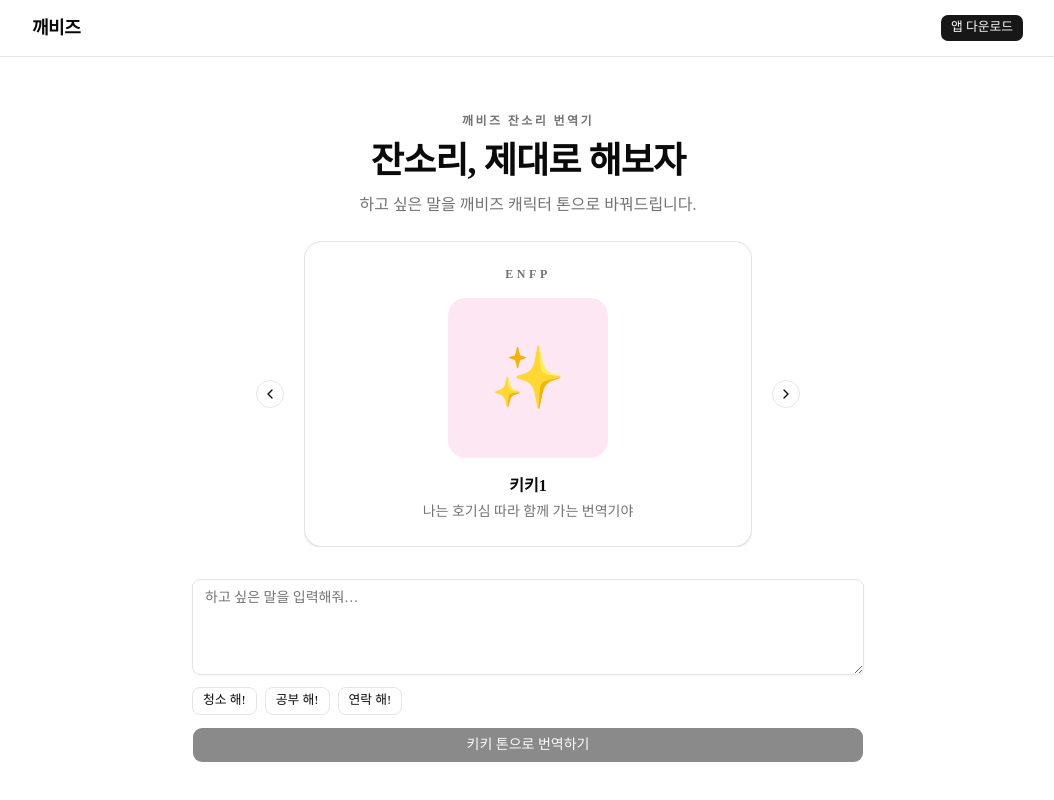
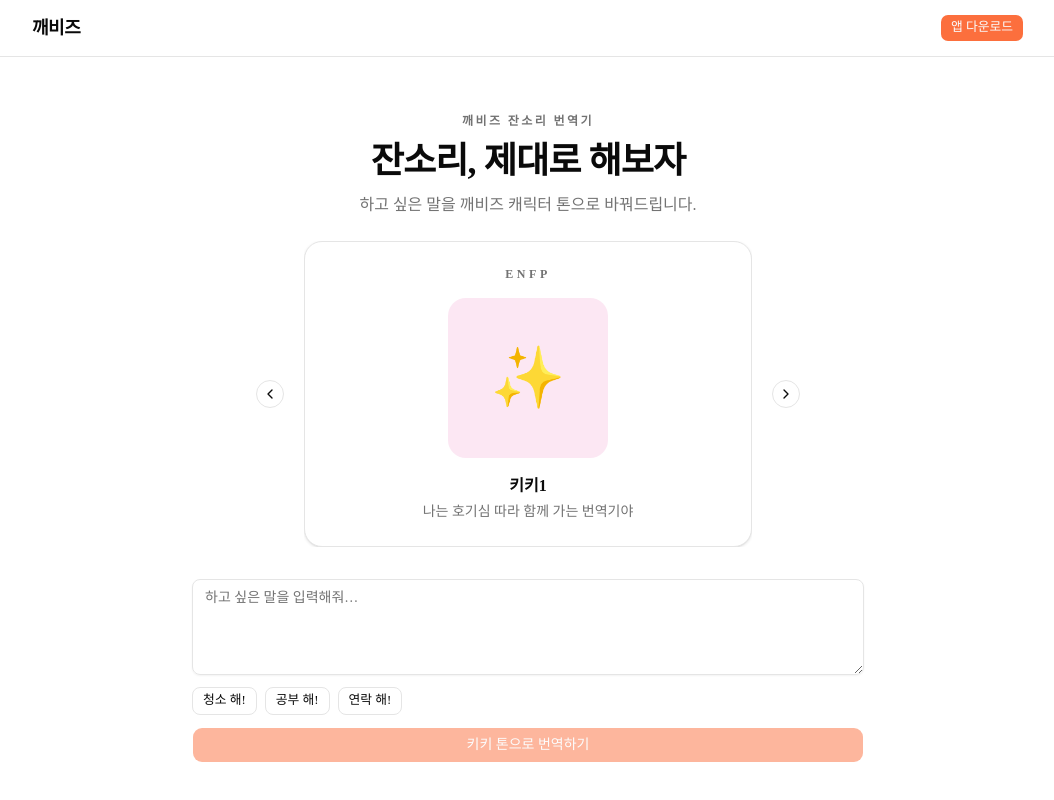
Before and after one commit to hansol-build/ggaebiz-web, a Next.js app: page / in a window 1280 px wide. Shown: the top 800 px of the page, without its empty margins (112-1166 px from the left). Built offline with nearby package versions, Linux system fonts and the light colour scheme; no server answers.

Commit message:
feat(theme): 브랜드 컬러 팔레트(orange·cool-gray)를 등록하고 primary 토큰을 #FC6F3D에 연결함

```diff
--- a/app/globals.css
+++ b/app/globals.css
@@ -46,6 +46,32 @@
   --radius-2xl: calc(var(--radius) * 1.8);
   --radius-3xl: calc(var(--radius) * 2.2);
   --radius-4xl: calc(var(--radius) * 2.6);
+
+  /* Brand · Orange (Primary) — 500 = #FC6F3D */
+  --color-orange-50: #fff5f0;
+  --color-orange-100: #ffe4d5;
+  --color-orange-200: #ffcab0;
+  --color-orange-300: #ffa980;
+  --color-orange-400: #ff8a55;
+  --color-orange-500: #fc6f3d;
+  --color-orange-600: #e5572a;
+  --color-orange-700: #b83f1c;
+  --color-orange-800: #7e2c12;
+  --color-orange-900: #4d1808;
+
+  /* Brand · Cool Gray */
+  --color-cool-gray-25: #fafbfc;
+  --color-cool-gray-50: #f4f5f7;
+  --color-cool-gray-75: #eceef1;
+  --color-cool-gray-100: #dfe3e8;
+  --color-cool-gray-200: #c9ced4;
+  --color-cool-gray-300: #a8afb7;
+  --color-cool-gray-400: #818892;
+  --color-cool-gray-500: #5f656d;
+  --color-cool-gray-600: #444a52;
+  --color-cool-gray-700: #2d3239;
+  --color-cool-gray-800: #1a1e23;
+  --color-cool-gray-900: #0b0e12;
 }
 
 :root {
@@ -55,8 +81,8 @@
   --card-foreground: oklch(0.145 0 0);
   --popover: oklch(1 0 0);
   --popover-foreground: oklch(0.145 0 0);
-  --primary: oklch(0.205 0 0);
-  --primary-foreground: oklch(0.985 0 0);
+  --primary: var(--color-orange-500);
+  --primary-foreground: var(--color-cool-gray-25);
   --secondary: oklch(0.97 0 0);
   --secondary-foreground: oklch(0.205 0 0);
   --muted: oklch(0.97 0 0);
@@ -90,8 +116,8 @@
   --card-foreground: oklch(0.985 0 0);
   --popover: oklch(0.205 0 0);
   --popover-foreground: oklch(0.985 0 0);
-  --primary: oklch(0.922 0 0);
-  --primary-foreground: oklch(0.205 0 0);
+  --primary: var(--color-orange-400);
+  --primary-foreground: var(--color-cool-gray-900);
   --secondary: oklch(0.269 0 0);
   --secondary-foreground: oklch(0.985 0 0);
   --muted: oklch(0.269 0 0);
```
